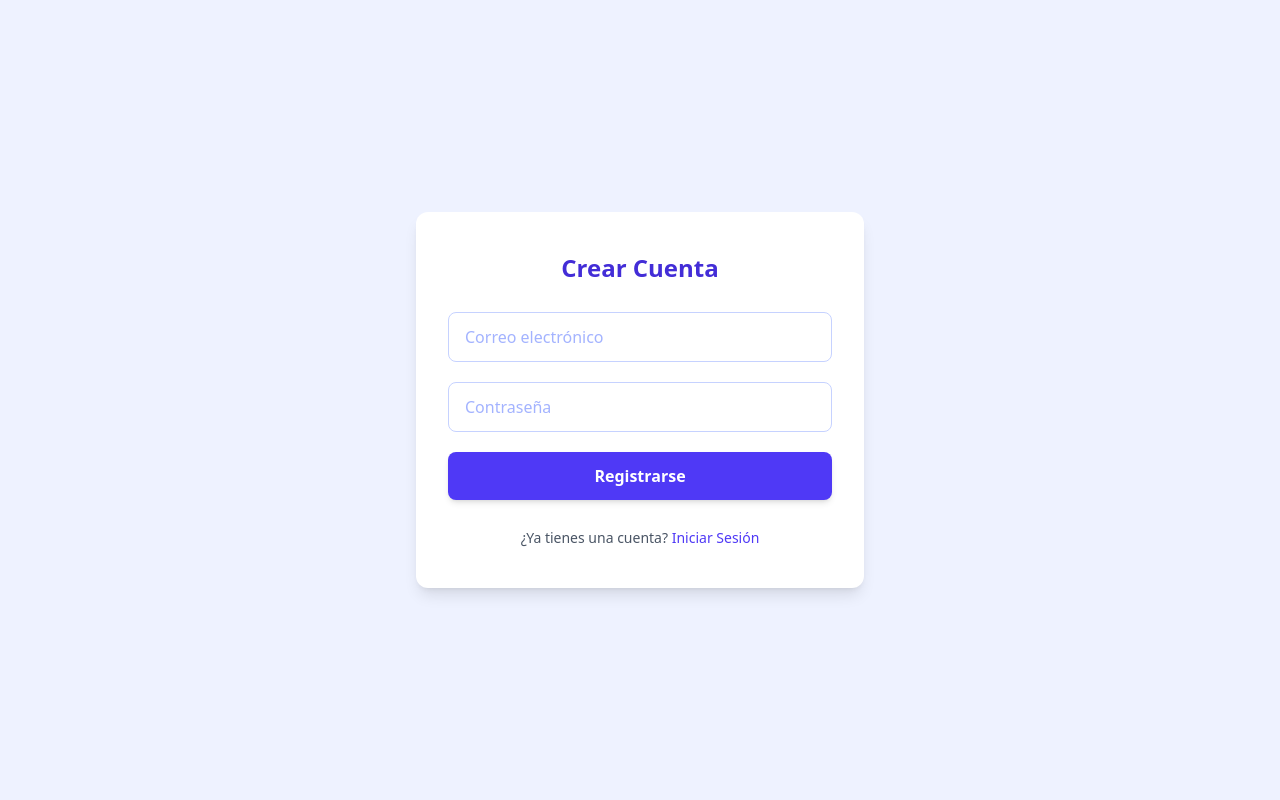
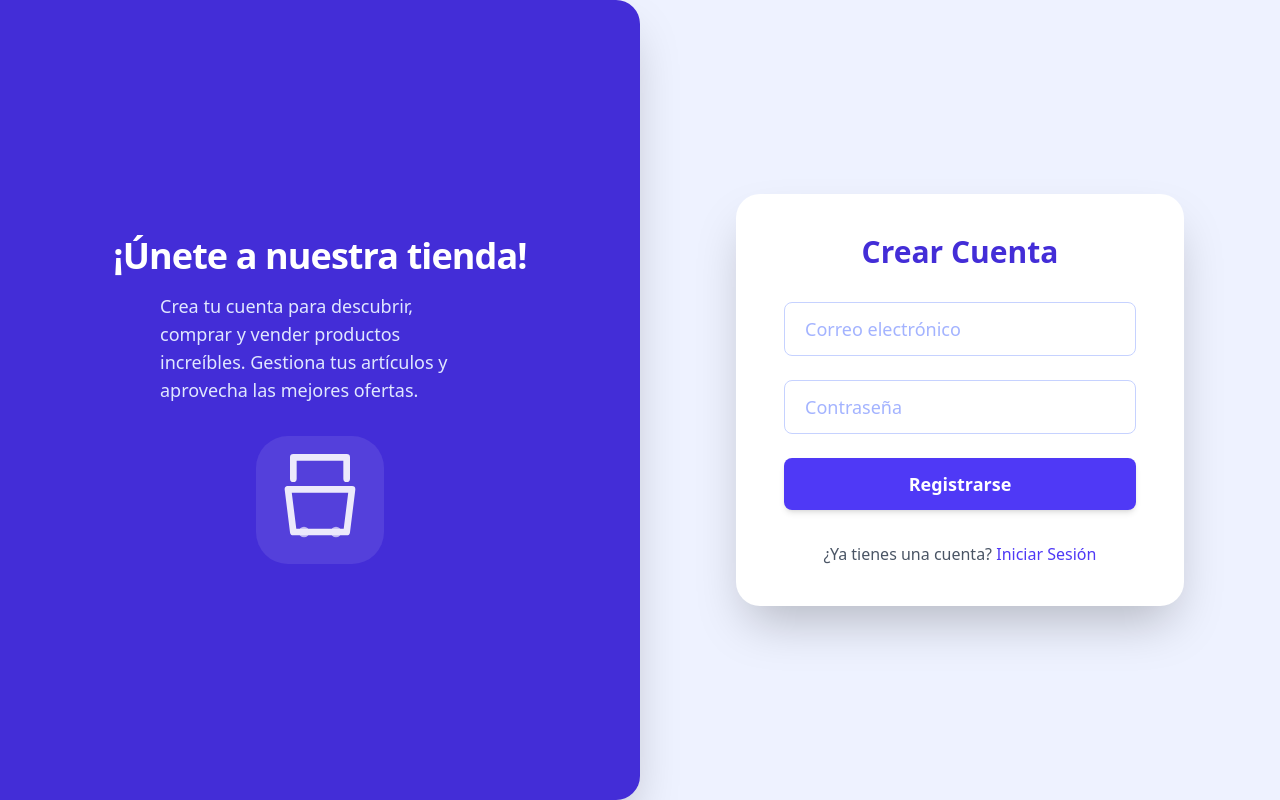
Before and after one commit to RosmeoP/store-project, a Vue app in the folder frontend/: page /register in a window 1280 px wide. Built offline with nearby package versions, Linux system fonts and the light colour scheme; no server answers.

Commit message:
feat: Revamp registration form with enhanced styling and a themed side panel

```diff
--- a/frontend/src/components/register.vue
+++ b/frontend/src/components/register.vue
@@ -1,34 +1,48 @@
 <template>
-  <div class="min-h-screen flex items-center justify-center bg-indigo-50">
-    <form @submit.prevent="register" class="bg-white shadow-lg rounded-xl px-8 py-10 w-full max-w-md flex flex-col gap-5">
-      <h2 class="text-2xl font-bold text-center text-indigo-700 mb-2">Crear Cuenta</h2>
+  <div class="flex min-h-screen bg-indigo-50">
+    <!-- Side Panel -->
+    <div class="hidden md:flex flex-col justify-center items-center w-1/2 bg-indigo-700 text-white p-12 rounded-r-3xl shadow-2xl">
+      <h1 class="text-4xl font-extrabold mb-4 tracking-tight">¡Únete a nuestra tienda!</h1>
+      <p class="text-lg mb-8 max-w-xs text-indigo-100">Crea tu cuenta para descubrir, comprar y vender productos increíbles. Gestiona tus artículos y aprovecha las mejores ofertas.</p>
+      <svg xmlns="http://www.w3.org/2000/svg" fill="none" viewBox="0 0 48 48" class="w-32 h-32 opacity-90">
+        <rect width="48" height="48" rx="12" fill="#fff" fill-opacity="0.1"/>
+        <path d="M12 20h24l-2 16H14l-2-16zm2-4V8h20v8" stroke="#fff" stroke-width="2.5" stroke-linecap="round" stroke-linejoin="round"/>
+        <circle cx="18" cy="36" r="2" fill="#fff" fill-opacity="0.7"/>
+        <circle cx="30" cy="36" r="2" fill="#fff" fill-opacity="0.7"/>
+      </svg>
+    </div>
+    <!-- Register Form -->
+    <div class="flex flex-1 justify-center items-center">
+      <form @submit.prevent="register" class="bg-white shadow-2xl rounded-3xl px-12 py-10 w-full max-w-md flex flex-col gap-6">
+        <h2 class="text-3xl font-bold text-center text-indigo-700 mb-2">Crear Cuenta</h2>
         <input
           v-model="email"
           type="email"
           placeholder="Correo electrónico"
           required
-        class="px-4 py-3 rounded-lg border border-indigo-200 focus:outline-none focus:ring-2 focus:ring-indigo-400 transition text-gray-700 bg-white placeholder-indigo-300"
+          class="px-5 py-3 rounded-lg border border-indigo-200 focus:outline-none focus:ring-2 focus:ring-indigo-400 transition text-gray-700 bg-white placeholder-indigo-300 text-lg"
         />
         <input
           v-model="password"
           type="password"
           placeholder="Contraseña"
           required
-        class="px-4 py-3 rounded-lg border border-indigo-200 focus:outline-none focus:ring-2 focus:ring-indigo-400 transition text-gray-700 bg-white placeholder-indigo-300"
+          class="px-5 py-3 rounded-lg border border-indigo-200 focus:outline-none focus:ring-2 focus:ring-indigo-400 transition text-gray-700 bg-white placeholder-indigo-300 text-lg"
         />
         <button
           type="submit"
-        class="bg-indigo-600 text-white font-semibold py-3 rounded-lg shadow-md hover:bg-indigo-700 transition-all duration-200 focus:outline-none focus:ring-2 focus:ring-indigo-400"
+          class="bg-indigo-600 text-white font-semibold py-3 rounded-lg shadow-md hover:bg-indigo-700 transition-all duration-200 focus:outline-none focus:ring-2 focus:ring-indigo-400 text-lg"
         >
           Registrarse
         </button>
-      <p v-if="error" class="text-red-500 text-center text-sm">{{ error }}</p>
-      <p v-if="success" class="text-green-600 text-center text-sm">{{ success }}</p>
-      <p class="text-center text-sm text-gray-600 mt-2">
+        <p v-if="error" class="text-red-500 text-center text-base">{{ error }}</p>
+        <p v-if="success" class="text-green-600 text-center text-base">{{ success }}</p>
+        <p class="text-center text-base text-gray-600 mt-2">
           ¿Ya tienes una cuenta?
           <router-link to="/Login" class="text-indigo-600 hover:underline font-medium">Iniciar Sesión</router-link>
         </p>
       </form>
+    </div>
   </div>
 </template>
 
@@ -62,4 +76,4 @@ const register = async () => {
 }
 </script>
 
-<!-- Tailwind CSS is used for all styling. Only two colors: indigo and white. -->
+<!-- Enhanced register.vue with a store/product themed side panel and larger, modern form. -->
```
Lines whose indentation alone changed are shown as unchanged.
